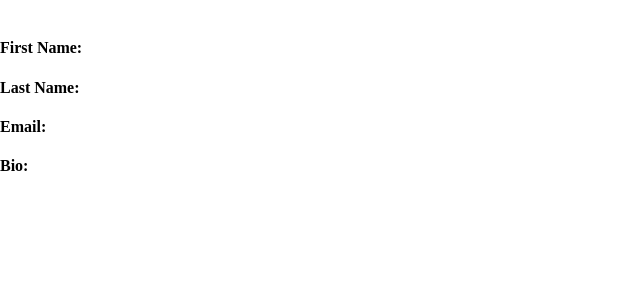
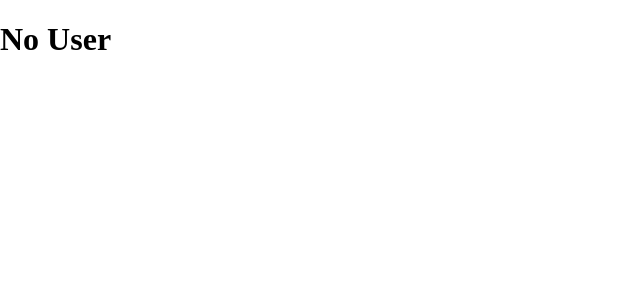
Before and after one commit to HawraAlaam/QuickSpot_frontend, a React (Vite) app: page /profile in a window 1280 px wide. Shown: the top 300 px of the page, without its empty margins (0-640 px from the left). Built offline with nearby package versions, Linux system fonts and the light colour scheme; the HTML template or start-up script is replaced by a standard one.

Commit message:
profile.jsx

```diff
--- a/src/pages/Profile.jsx
+++ b/src/pages/Profile.jsx
@@ -1,12 +1,18 @@
+import { useEffect } from "react"
+
 const Profile = ({ user }) => {
-  return (
-    <>
+  useEffect(() => {})
+
+  return user ? (
+    <div>
       <img src="" alt="" />
       <h4>First Name:</h4>
       <h4>Last Name:</h4>
       <h4>Email:</h4>
-      <h4>Bio:</h4>
-    </>
+      <h4>Bio:</h4>{" "}
+    </div>
+  ) : (
+    <h1>No User</h1>
   )
 }
 
```
